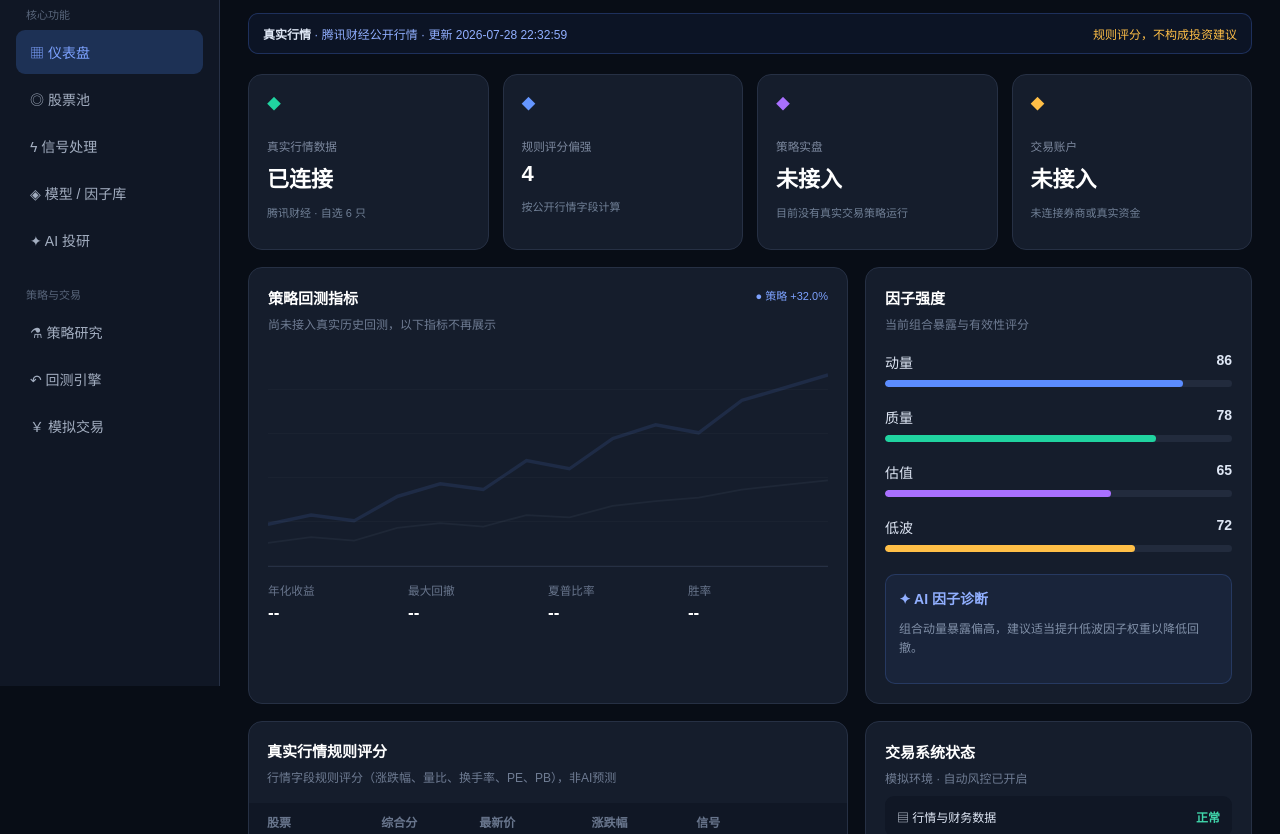
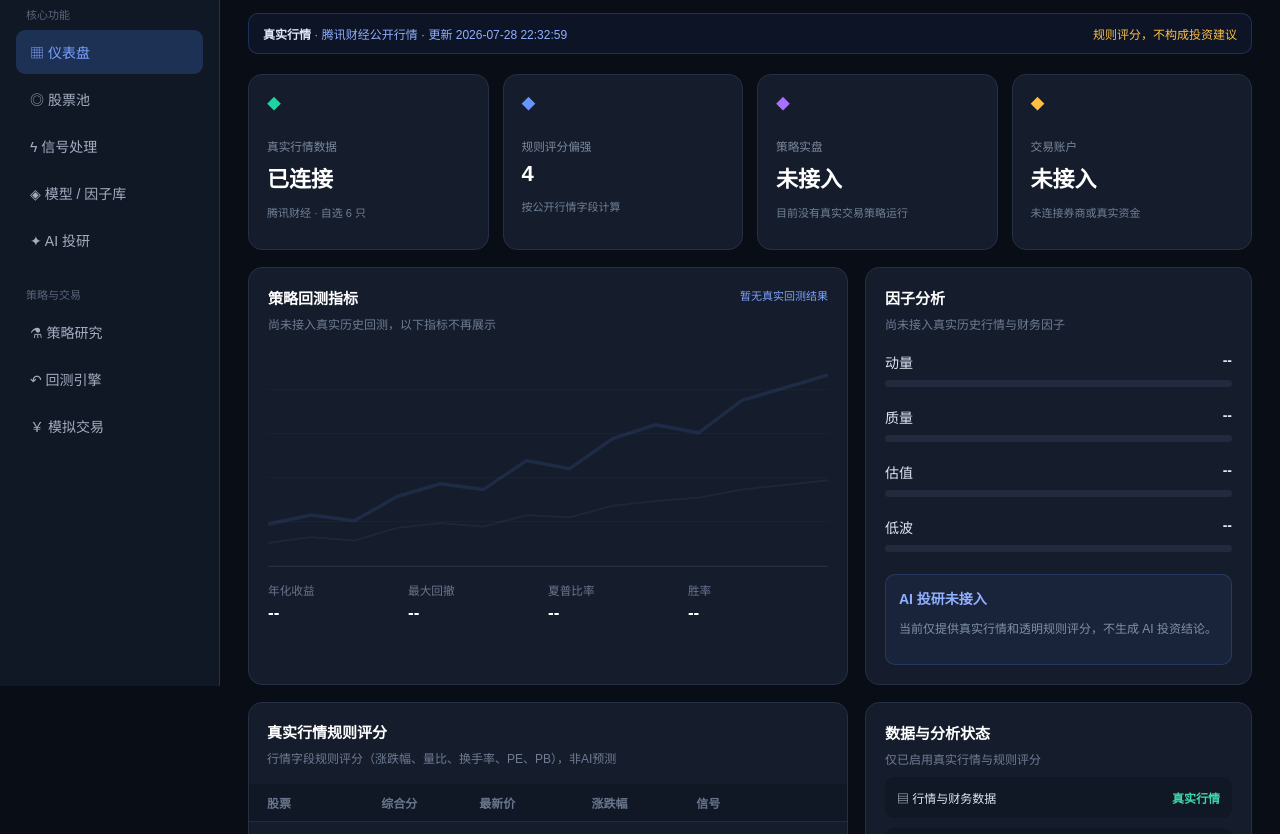
Before and after one commit to Leonard-ltbx/quant, a plain HTML site: page index.html in a window 1280 px wide. Shown: the part 114-948 px from the top of the page. Drawn offline with Linux system fonts and the light colour scheme.

Commit message:
Label unavailable analysis features

```diff
--- a/index.html
+++ b/index.html
@@ -116,6 +116,18 @@ function renderRealData(data){
     backtest?.querySelectorAll(".stats b").forEach(node=>node.textContent="--");
     const line=backtest?.querySelector(".line");if(line)line.style.opacity=".12";
     const base=backtest?.querySelector(".base");if(base)base.style.opacity=".12";
+    const legend=backtest?.querySelector(".legend");if(legend)legend.textContent="暂无真实回测结果";
+    const factorPanel=panels[0].querySelectorAll(".panel")[1];
+    const factorTitle=factorPanel?.querySelector(".title h2");
+    const factorSub=factorPanel?.querySelector(".title p");
+    if(factorTitle)factorTitle.textContent="因子分析";
+    if(factorSub)factorSub.textContent="尚未接入真实历史行情与财务因子";
+    factorPanel?.querySelectorAll(".factor b").forEach(node=>node.textContent="--");
+    factorPanel?.querySelectorAll(".bar i").forEach(node=>node.style.width="0");
+    const aiTitle=factorPanel?.querySelector(".ai b");
+    const aiText=factorPanel?.querySelector(".ai p");
+    if(aiTitle)aiTitle.textContent="AI 投研未接入";
+    if(aiText)aiText.textContent="当前仅提供真实行情和透明规则评分，不生成 AI 投资结论。";
   }
 
   const tbody=document.querySelector("#dashboard .table table tbody");
@@ -129,6 +141,18 @@ function renderRealData(data){
     const tableSub=document.querySelector("#dashboard .table .title p");
     if(tableTitle)tableTitle.textContent="真实行情规则评分";
     if(tableSub)tableSub.textContent=data.method||"公开行情字段规则评分";
+  }
+  const statusPanel=panels.length>1?panels[1].querySelectorAll(".panel")[1]:null;
+  if(statusPanel){
+    const statusTitle=statusPanel.querySelector(".title h2");
+    const statusSub=statusPanel.querySelector(".title p");
+    if(statusTitle)statusTitle.textContent="数据与分析状态";
+    if(statusSub)statusSub.textContent="仅已启用真实行情与规则评分";
+    const values=statusPanel.querySelectorAll(".status b");
+    const labels=["真实行情","规则评分","未接入","未接入"];
+    values.forEach((node,index)=>node.textContent=labels[index]||"未接入");
+    const runButton=statusPanel.querySelector(".run");
+    if(runButton){runButton.textContent="真实历史回测未接入";runButton.disabled=true;runButton.style.opacity=".55"}
   }
 }
 async function loadRealData(){
```
